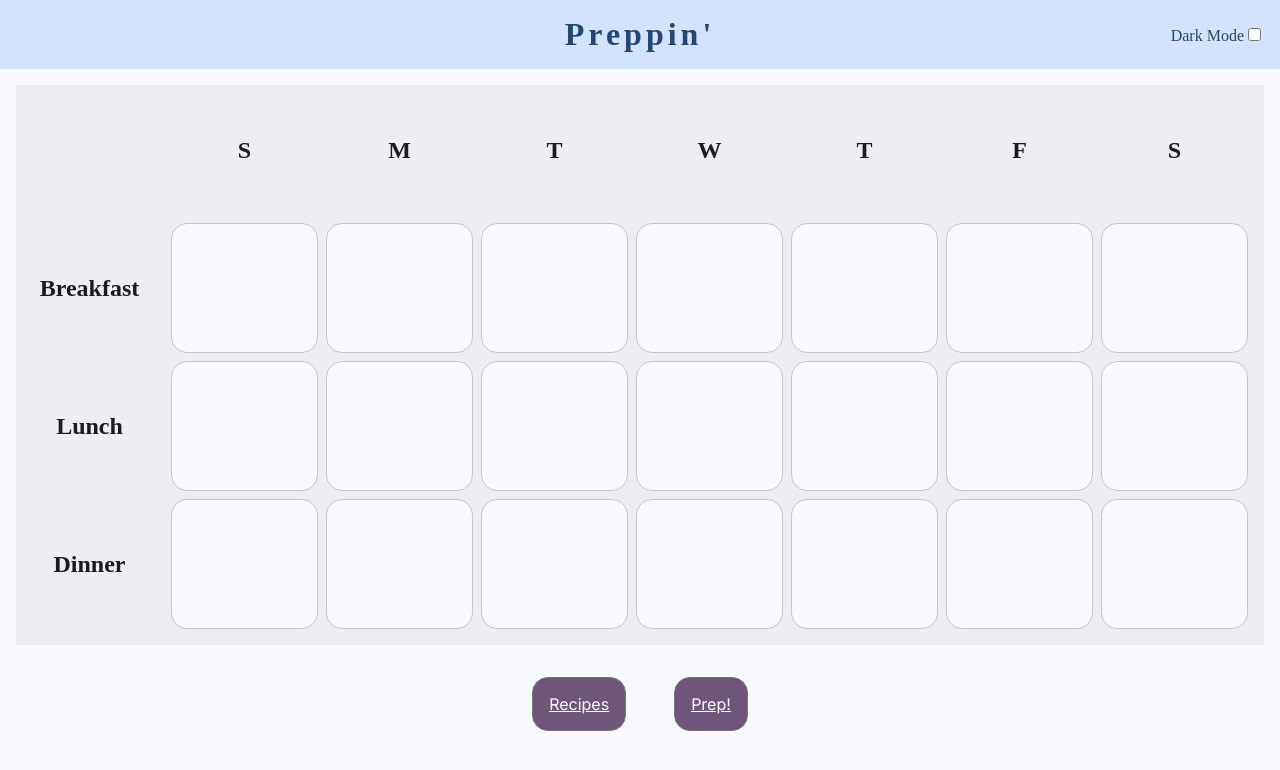
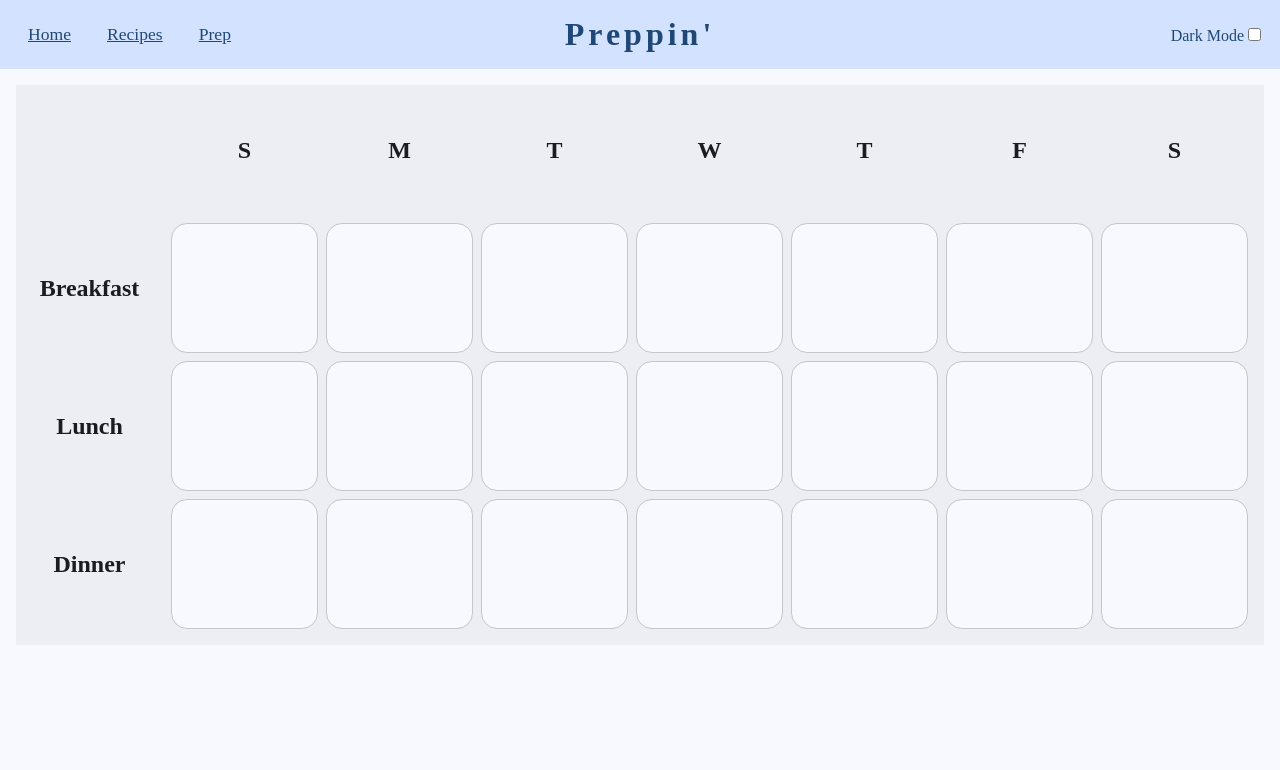
Before and after one commit to Caleb0206/csc437-project-preppin, a React (Vite) app in the folder frontend/: page / in a window 1280 px wide. Shown: the top 770 px of the page. Built offline with nearby package versions, Linux system fonts and the light colour scheme; a web font is replaced by a local one.

Commit message:
reconfigured Navigation

```diff
--- a/frontend/src/App.jsx
+++ b/frontend/src/App.jsx
@@ -29,11 +29,6 @@ function App() {
   }, [theme]);
 
   const showBack = location.pathname === "/recipes" || location.pathname === "/prep";
-
-  const leftSlot = useMemo(() => {
-    if (!showBack) return null;
-    return <Link to="/" className="back-link">Back</Link>;
-  }, [showBack]);
 
   // calendar state keyed by day
   const [calendar, setCalendar] = useState(() => emptyWeek());
--- a/frontend/src/Layout.jsx
+++ b/frontend/src/Layout.jsx
@@ -10,7 +10,6 @@ export function Layout({ theme, setTheme }) {
             <Header
                 theme={theme}
                 setTheme={setTheme}
-                leftSlot={showBack ? <Link to="/" className="back-link">Back</Link> : null}
             />
             <Outlet />
         </>
--- a/frontend/src/components/Calendar.jsx
+++ b/frontend/src/components/Calendar.jsx
@@ -1,4 +1,3 @@
-import { NavButtons } from "./NavButtons.jsx";
 
 const DAYS = ["sun", "mon", "tues", "wed", "thurs", "fri", "sat"];
 
--- a/frontend/src/components/Header.jsx
+++ b/frontend/src/components/Header.jsx
@@ -1,14 +1,22 @@
 import { useState } from "react";
+import { NavMenu } from "./NavMenu.jsx";
+import { Link } from "react-router";
 
-export function Header({ leftSlot = null, rightSlot = null, theme, setTheme }) {
+export function Header({ rightSlot = null, theme, setTheme }) {
     return (
         <header className="site-header">
             <div className="header-left">
-                {leftSlot}
+                <nav className="header-nav" aria-label="Primary navigation">
+                    <div className="header-nav-links">
+                        <Link className="header-nav-link" to="/">Home</Link>
+                        <Link className="header-nav-link" to="/recipes">Recipes</Link>
+                        <Link className="header-nav-link" to="/prep">Prep</Link>
+                    </div>
+                    <NavMenu />
+                </nav>
             </div>
             <h1 className="site-title">Preppin'</h1>
             <div className="header-right" >
-                {rightSlot}
                 <label htmlFor="toggle-theme" className="toggle-theme-label">
                     Dark Mode
                 </label>
@@ -17,8 +25,10 @@ export function Header({ leftSlot = null, rightSlot = null, theme, setTheme }) {
                     id="toggle-theme"
                     className="toggle-theme"
                     checked={theme === "dark"}
-                    onChange={(e) => setTheme(e.target.checked ? "dark" : "light")} />
+                    onChange={(e) => setTheme(e.target.checked ? "dark" : "light")}
+                />
 
+                {rightSlot}
             </div>
         </header >
     )
--- a/frontend/src/components/NavButtons.jsx
+++ /dev/null
@@ -1,10 +0,0 @@
-import { Link } from "react-router-dom";
-
-export function NavButtons() {
-    return (
-        <nav className="row-buttons">
-            <Link to="/recipes" className="temp-btn">Recipes</Link>
-            <Link to="/prep" className="temp-btn">Prep!</Link>
-        </nav>
-    )
-}
--- /dev/null
+++ b/frontend/src/components/NavMenu.jsx
@@ -0,0 +1,72 @@
+import { Link } from "react-router-dom";
+import { useNavigate, useLocation } from "react-router";
+import { useEffect, useRef, useState } from "react";
+
+export function NavMenu() {
+    const [open, setOpen] = useState(false);
+    const btnRef = useRef(null);
+    const menuRef = useRef(null);
+
+    const navigate = useNavigate();
+    const location = useLocation();
+
+    useEffect(() => {
+        setOpen(false);
+    }, [location.pathname]);
+
+    useEffect(() => {
+        if (!open) return;
+
+        function onMouseDown(e) {
+            const btn = btnRef.current;
+            const menu = menuRef.current;
+            if (!btn || !menu) return;
+            const clickedInside = btn.contains(e.target) || menu.contains(e.target);
+            if (!clickedInside) setOpen(false);
+        }
+        function onKeyDown(e) {
+            if (e.key === "Escape") setOpen(false);
+        }
+
+        window.addEventListener("mousedown", onMouseDown);
+        window.addEventListener("keydown", onKeyDown);
+        return () => {
+            window.removeEventListener("mousedown", onMouseDown);
+            window.removeEventListener("keydown", onKeyDown);
+        };
+    }, [open]);
+
+    return (
+        <nav className="navmenu">
+            <button
+                ref={btnRef}
+                type="button"
+                className="navmenu-button"
+                aria-haspopup="menu"
+                aria-expanded={open}
+                onClick={() => setOpen((v) => !v)}
+            >
+                Menu <span aria-hidden="true">▾</span>
+            </button>
+
+            {open && (
+                <div
+                    ref={menuRef}
+                    className="navmenu-panel"
+                    role="menu"
+                    aria-label="Site navigation"
+                >
+                    <Link className="navmenu-item" role="menuitem" to="/" >
+                        Home
+                    </Link>
+                    <Link className="navmenu-item" role="menuitem" to="/recipes" >
+                        Recipes
+                    </Link>
+                    <Link className="navmenu-item" role="menuitem" to="/prep" >
+                        Prep
+                    </Link>
+                </div>
+            )}
+        </nav>
+    )
+}
--- a/frontend/src/pages/HomePage.jsx
+++ b/frontend/src/pages/HomePage.jsx
@@ -1,14 +1,11 @@
 import { Header } from "../components/Header.jsx"
-import { NavButtons } from "../components/NavButtons.jsx";
 import { Calendar } from "../components/Calendar.jsx";
 
 export function HomePage({ calendar }) {
     return (
         <>
             <Calendar calendar={calendar} />
-            <footer>
-                <NavButtons />
-            </footer>
+
         </>
     );
 }
--- a/frontend/src/styles/styles.css
+++ b/frontend/src/styles/styles.css
@@ -16,7 +16,7 @@ button {
     font: inherit;
 }
 
-/* Header */
+/* Site Header */
 .site-header {
     display: grid;
     grid-template-columns: 1fr auto 1fr;
@@ -30,6 +30,70 @@ button {
 
 .header-left {
     justify-self: start;
+}
+
+/* Nav Menu */
+.header-nav {
+    display: flex;
+    align-items: center;
+    gap: var(--space-3);
+}
+
+.header-nav-links {
+    display: none;
+    gap: var(--space-3);
+    align-items: center;
+
+}
+
+.header-nav-link {
+    color: inherit;
+    text-decoration: underline;
+    padding: var(--space-2) var(--space-3);
+    border-radius: var(--raidus-2);
+    font-size: 1.1rem;
+}
+
+.navmenu {
+    position: relative;
+    display: inline-block;
+}
+
+.navmenu-button {
+    display: inline-flex;
+    align-items: center;
+    gap: var(--space-2);
+
+    padding: var(--space-2) var(--space-3);
+    border-radius: var(--radius-2);
+    border: 1px solid var(--md-sys-color-outline);
+    background: var(--md-sys-color-surface);
+    color: var(--md-sys-color-on-surface);
+}
+
+.navmenu-panel {
+    display: flex;
+    flex-direction: column;
+    position: absolute;
+
+
+    right: 10;
+
+    min-width: 12rem;
+    padding: var(--space-2);
+    gap: var(--space-3);
+
+
+    background: var(--md-sys-color-tertiary-container);
+    border: var(--border-1) solid var(--md-sys-color-on-tertiary-container);
+    border-radius: var(--radius-2);
+
+}
+
+.navmenu-item:hover,
+.navmenu-item:focus-visible {
+    background: var(--md-sys-color-surface-container-high);
+    outline: none;
 }
 
 .header-right {
@@ -468,4 +532,12 @@ h6 {
         grid-template-columns: repeat(3, minmax(0, 1fr));
     }
 
+    .header-nav-links {
+        display: inline-flex;
+    }
+
+    .navmenu {
+        display: none;
+    }
+
 }
```
